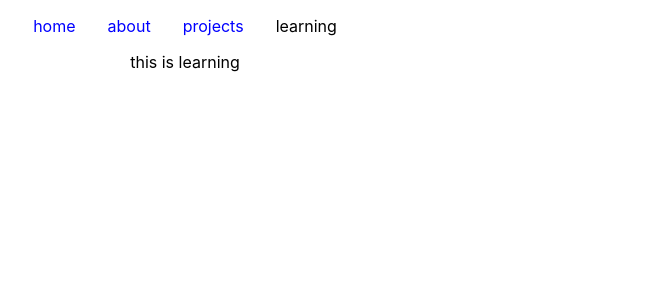
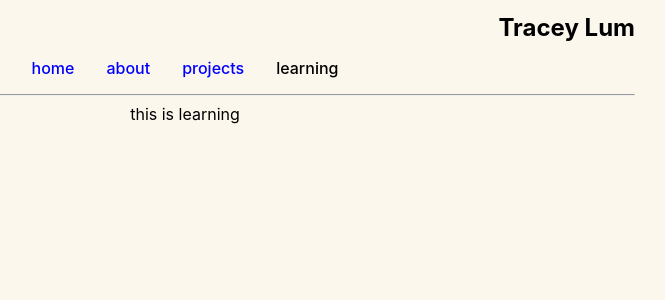
Before and after one commit to traceylum1/portfolio-website, a React (Create React App) app: page /learning in a window 1280 px wide. Shown: the top 300 px of the page, without its empty margins (455-1120 px from the left). Built offline with nearby package versions, Linux system fonts and the light colour scheme.

Commit message:
created header component, adjust nav styles

```diff
--- a/src/app/App.js
+++ b/src/app/App.js
@@ -1,10 +1,10 @@
 import './App.css';
-import Navigate from './Navigate/Navigate';
+import Header from './components/header';
 
 function App() {
   return (
     <>
-      <Navigate/>
+      <Header/>
         <div className="App">
           hello
         </div>
--- a/src/app/Navigate/Navigate.css
+++ b/src/app/Navigate/Navigate.css
@@ -1,17 +1,21 @@
-.nav-bar {
-    display: flex;
+h1 {
+    margin-top: 5px;
+    text-align: right;
+    font-size: 24px;
 }
 
 .nav-ul {
     padding: 0;
     list-style-type: none;
     display: flex;
+    justify-content: center;
 }
 
 .nav-ul li a {
     color: blue;
     text-decoration: none;
-    margin: 1rem;
+    font-weight: 500;
+    margin: 1em;
 }
 
 .nav-ul li a.active {
--- a/src/app/Navigate/Navigate.js
+++ b/src/app/Navigate/Navigate.js
@@ -26,6 +26,7 @@ function Navigate() {
           </NavLink>
         </li>
       </ul>
+      <hr/>
     </nav>
   );
 }
--- /dev/null
+++ b/src/app/components/header.js
@@ -0,0 +1,12 @@
+import Navigate from '../Navigate/Navigate';
+
+function Header() {
+    return (
+        <>
+            <h1>Tracey Lum</h1>
+            <Navigate/>
+        </>
+    )
+}
+
+export default Header;
--- a/src/app/routes/About/About.js
+++ b/src/app/routes/About/About.js
@@ -1,11 +1,11 @@
 import './About.css';
-import Navigate from '../../Navigate/Navigate';
+import Header from '../../components/header';
 
 
 function About() {
   return (
     <>
-      <Navigate/>
+      <Header/>
       <div className="About">
         this is about
       </div>
--- a/src/app/routes/Learning/Learning.js
+++ b/src/app/routes/Learning/Learning.js
@@ -1,10 +1,10 @@
 import './Learning.css';
-import Navigate from '../../Navigate/Navigate';
+import Header from '../../components/header';
 
 function Learning() {
   return (
     <>
-      <Navigate/>
+      <Header/>
       <div className="Learning">
         this is learning
       </div>
--- a/src/app/routes/Projects/Projects.js
+++ b/src/app/routes/Projects/Projects.js
@@ -1,10 +1,10 @@
 import './Projects.css';
-import Navigate from '../../Navigate/Navigate';
+import Header from '../../components/header';
 
 function Projects() {
   return (
     <>
-      <Navigate/>
+      <Header/>
       <div className="Projects">
         this is Projects
       </div>
--- a/src/index.css
+++ b/src/index.css
@@ -1,12 +1,13 @@
 body {
-  margin: 0;
+  margin: auto;
+  padding: 8px;
   font-family: -apple-system, BlinkMacSystemFont, 'Segoe UI', 'Roboto', 'Oxygen',
     'Ubuntu', 'Cantarell', 'Fira Sans', 'Droid Sans', 'Helvetica Neue',
     sans-serif;
   -webkit-font-smoothing: antialiased;
   -moz-osx-font-smoothing: grayscale;
-  display: flex;
-  justify-content: center;
+  background-color:rgb(252, 247, 237);
+  max-width: 900px;
 }
 
 code {
```
